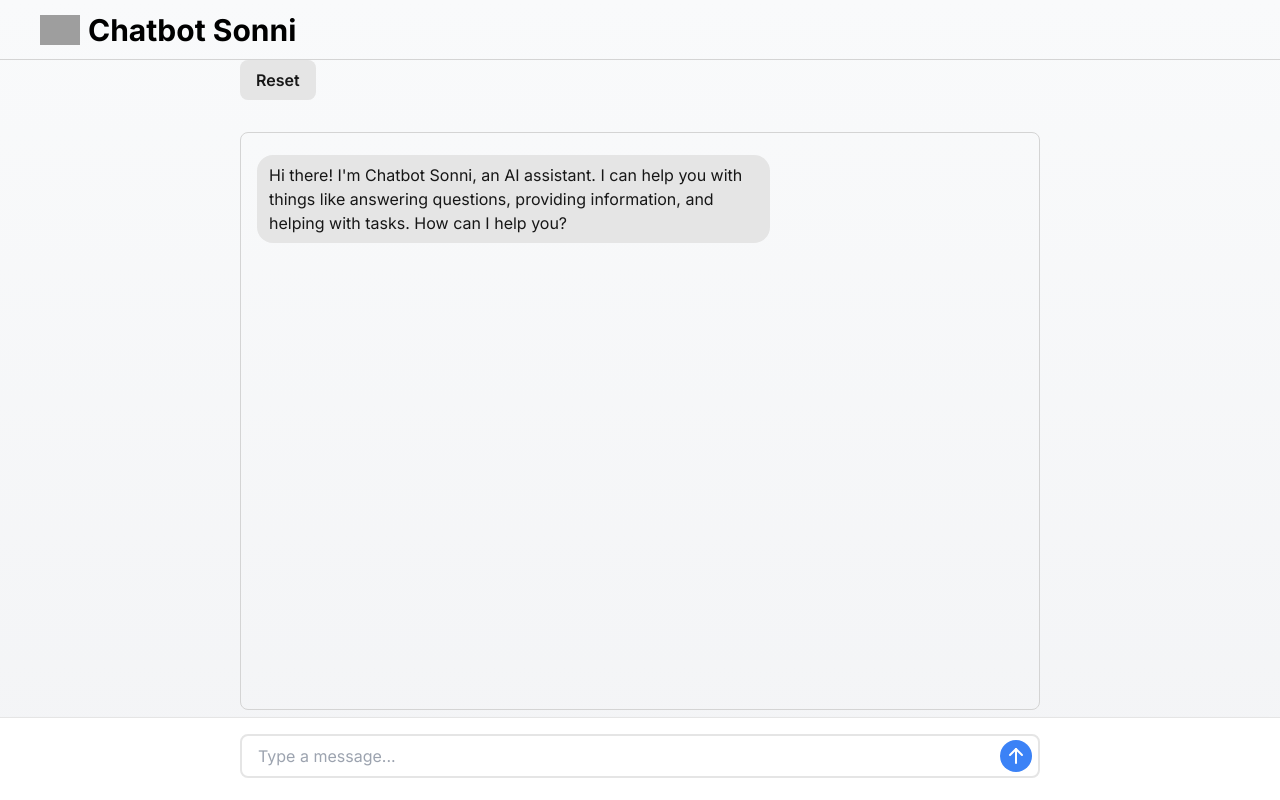
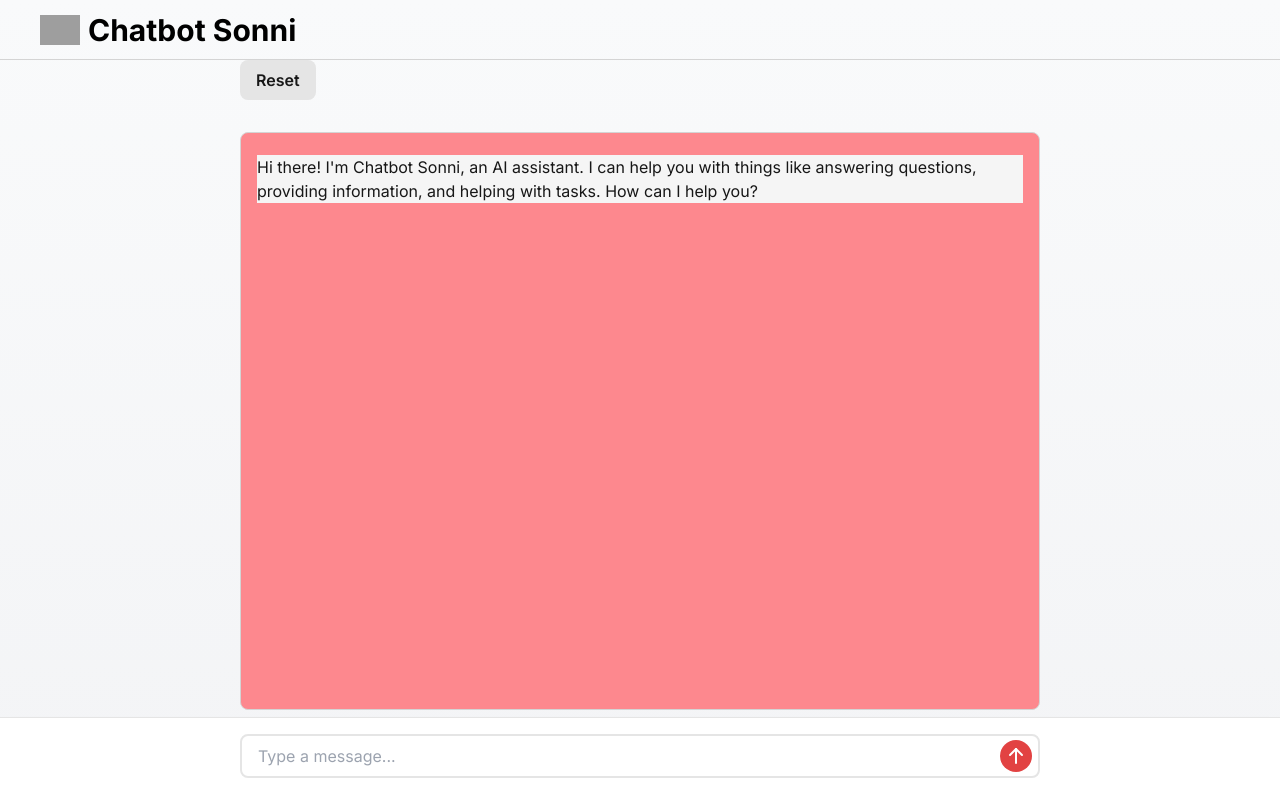
Before and after one commit to nqd1/chatbot-ui-lite, a Next.js app: page / in a window 1280 px wide. Built offline with nearby package versions, Linux system fonts and the light colour scheme; grey boxes are pictures that could not be loaded.

Commit message:
onjadgsf

```diff
--- a/components/Chat/Chat.tsx
+++ b/components/Chat/Chat.tsx
@@ -42,7 +42,7 @@ export const Chat: FC<Props> = ({ messages, loading, onSend, onReset }) => {
       <div
         ref={messagesContainerRef}
         onScroll={handleScroll}
-        className="flex-1 overflow-y-auto rounded-lg px-2 sm:p-4 sm:border border-neutral-300 pb-24"
+        className="flex-1 overflow-y-auto rounded-lg px-2 sm:p-4 sm:border border-neutral-300 pb-24 bg-[#fd888e]"
       >
         {messages.map((message, index) => (
           <div
@@ -71,7 +71,7 @@ export const Chat: FC<Props> = ({ messages, loading, onSend, onReset }) => {
       {showScrollButton && (
         <button
           onClick={() => scrollToBottom(true)}
-          className="fixed bottom-24 right-6 bg-blue-500 text-white p-3 rounded-full shadow-lg hover:bg-blue-600 transition-all duration-200 hover:scale-110 focus:outline-none focus:ring-2 focus:ring-blue-500 focus:ring-offset-2"
+          className="fixed bottom-24 right-6 bg-[#e24242] text-white p-3 rounded-full shadow-lg hover:opacity-80 transition-all duration-200 hover:scale-110 focus:outline-none focus:ring-2 focus:ring-[#e24242] focus:ring-offset-2"
           aria-label="Scroll to bottom"
         >
           <svg
--- a/components/Chat/ChatInput.tsx
+++ b/components/Chat/ChatInput.tsx
@@ -58,7 +58,7 @@ export const ChatInput: FC<Props> = ({ onSend }) => {
       />
 
       <button onClick={() => handleSend()}>
-        <IconArrowUp className="absolute right-2 bottom-3 h-8 w-8 hover:cursor-pointer rounded-full p-1 bg-blue-500 text-white hover:opacity-80" />
+        <IconArrowUp className="absolute right-2 bottom-3 h-8 w-8 hover:cursor-pointer rounded-full p-1 bg-[#e24242] text-white hover:opacity-80" />
       </button>
     </div>
   );
--- a/components/Chat/ChatMessage.tsx
+++ b/components/Chat/ChatMessage.tsx
@@ -1,18 +1,60 @@
 import { Message } from "@/types";
 import { FC } from "react";
+import ReactMarkdown from "react-markdown";
+import { CodeBlock } from "./CodeBlock";
 
 interface Props {
   message: Message;
 }
 
 export const ChatMessage: FC<Props> = ({ message }) => {
+  const messageClassName = message.role === "assistant"
+    ? "bg-neutral-100 text-neutral-900"
+    : "flex items-center bg-[#e24242] text-white rounded-2xl px-3 py-2 max-w-[67%] whitespace-pre-wrap";
+
   return (
-    <div className={`flex flex-col ${message.role === "assistant" ? "items-start" : "items-end"}`}>
+    <div
+      className={`flex ${
+        message.role === "assistant" ? "justify-start" : "justify-end"
+      } mb-4`}
+    >
       <div
-        className={`flex items-center ${message.role === "assistant" ? "bg-neutral-200 text-neutral-900" : "bg-blue-500 text-white"} rounded-2xl px-3 py-2 max-w-[67%] whitespace-pre-wrap`}
-        style={{ overflowWrap: "anywhere" }}
+        className={`flex ${
+          message.role === "assistant" ? "justify-start" : "justify-end"
+        }`}
       >
-        {message.content}
+        <div className={`flex ${messageClassName}`}>
+          <div className="prose dark:prose-invert prose-p:leading-relaxed prose-pre:p-0">
+            <ReactMarkdown
+              components={{
+                code({ node, inline, className, children, ...props }: {
+                  node: any;
+                  inline: boolean;
+                  className: string | undefined;
+                  children: React.ReactNode;
+                  [key: string]: any;
+                }) {
+                  if (inline) {
+                    return (
+                      <code className={className} {...props}>
+                        {children}
+                      </code>
+                    );
+                  }
+                  return (
+                    <CodeBlock
+                      language={className?.replace("language-", "") ?? ""}
+                      value={String(children).replace(/\n$/, "")}
+                      {...props}
+                    />
+                  );
+                },
+              }}
+            >
+              {message.content}
+            </ReactMarkdown>
+          </div>
+        </div>
       </div>
     </div>
   );
--- /dev/null
+++ b/components/Chat/CodeBlock.tsx
@@ -0,0 +1,27 @@
+import { FC } from "react";
+import { Prism as SyntaxHighlighter } from "react-syntax-highlighter";
+import { vscDarkPlus } from "react-syntax-highlighter/dist/cjs/styles/prism";
+import type { SyntaxHighlighterProps } from 'react-syntax-highlighter';
+
+interface Props {
+  language: string;
+  value: string;
+}
+
+export const CodeBlock: FC<Props> = ({ language, value }) => {
+  return (
+    <div className="w-full my-2 bg-black rounded-md">
+      <SyntaxHighlighter
+        language={language}
+        style={vscDarkPlus}
+        PreTag="div"
+        customStyle={{
+          margin: 0,
+          borderRadius: "0.375rem",
+        }}
+      >
+        {value}
+      </SyntaxHighlighter>
+    </div>
+  );
+};
```
